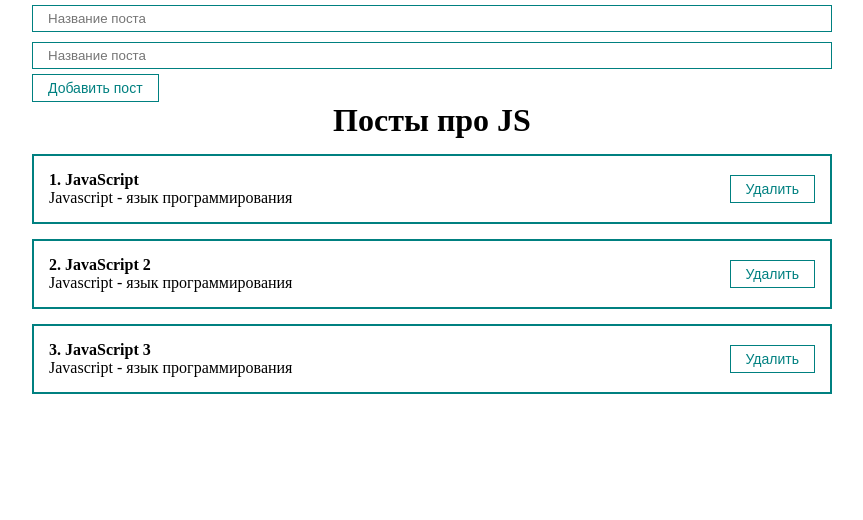
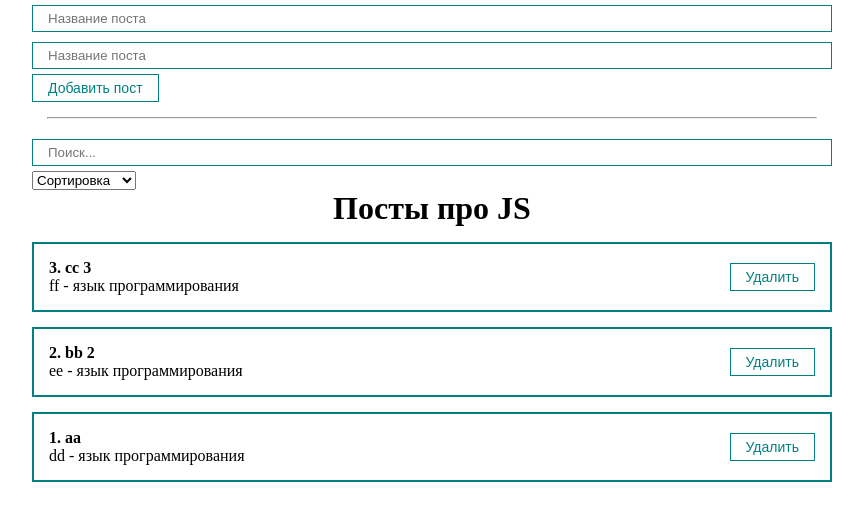
Before and after one commit to ellepheria/first-react-app, a React (Create React App) app: page / in a window 1280 px wide. Shown: the top 520 px of the page, without its empty margins (208-1071 px from the left). Built offline with nearby package versions, Linux system fonts and the light colour scheme.

Commit message:
useMemo hook

```diff
--- a/src/App.js
+++ b/src/App.js
@@ -1,16 +1,30 @@
-import React, {useRef, useState} from "react";
+import React, {useMemo, useRef, useState} from "react";
 import './styles/App.css'
 import PostList from "./components/PostList";
 import MyButton from "./components/UI/button/MyButton";
 import MyInput from "./components/UI/input/MyInput";
 import PostForm from "./components/PostForm";
+import MySelect from "./components/UI/select/MySelect";
+import PostFilter from "./components/PostFilter";
 
 function App() {
     const [posts, setPosts] = useState([
-        {id: 1, title: 'JavaScript', body: 'Javascript - язык программирования'},
-        {id: 2, title: 'JavaScript 2', body: 'Javascript - язык программирования'},
-        {id: 3, title: 'JavaScript 3', body: 'Javascript - язык программирования'}
+        {id: 3, title: 'cc 3', body: 'ff - язык программирования'},
+        {id: 2, title: 'bb 2', body: 'ee - язык программирования'},
+        {id: 1, title: 'aa', body: 'dd - язык программирования'}
     ])
+    const [filter, setFilter] = useState({sort: '', query: ''});
+
+    const sortedPosts = useMemo(() => {
+        if (filter.sort) {
+            return [...posts].sort((a, b) => a[filter.sort].localeCompare(b[filter.sort]));
+        }
+        return posts;
+    }, [filter.sort, posts]);
+
+    const sortedAndSearchedPosts = useMemo(() =>
+        sortedPosts.filter(post => post.title.toLowerCase().includes(filter.query.toLowerCase())),
+        [filter.query, sortedPosts])
 
     const createPost = (newPost) => {
         setPosts([...posts, newPost]);
@@ -23,9 +37,14 @@
     return (
         <div className="App">
             <PostForm create={createPost}/>
-            {posts.length
+            <hr style={{margin: 15}} />
+            <PostFilter
+                filter={filter}
+                setFilter={setFilter}
+            />
+            {sortedAndSearchedPosts.length
                 ? <PostList
-                    posts={posts}
+                    posts={sortedAndSearchedPosts}
                     title={"Посты про JS"}
                     remove={removePost}
                 />
--- /dev/null
+++ b/src/components/PostFilter.jsx
@@ -0,0 +1,26 @@
+import React, {useState} from 'react';
+import MyInput from "./UI/input/MyInput";
+import MySelect from "./UI/select/MySelect";
+
+const PostFilter = ({filter, setFilter}) => {
+    return (
+        <div>
+            <MyInput
+                placeholder="Поиск..."
+                value={filter.query}
+                onChange={e => setFilter({...filter, query: e.target.value})}
+            />
+            <MySelect
+                value={filter.sort}
+                defaultValue="Сортировка"
+                options={[
+                    {value: 'title', name: 'По названию'},
+                    {value: 'body', name: 'По описанию'},
+                ]}
+                onChange={selectedSort => setFilter({...filter, sort: selectedSort})}
+            />
+        </div>
+    );
+};
+
+export default PostFilter;
--- /dev/null
+++ b/src/components/UI/select/MySelect.jsx
@@ -0,0 +1,19 @@
+import React from 'react';
+
+const MySelect = ({options, defaultValue, value, onChange}) => {
+    return (
+        <select
+            value={value}
+            onChange={event => onChange(event.target.value)}
+        >
+            <option disabled value="">{defaultValue}</option>
+            {options.map(option =>
+                <option key={option.value} value={option.value}>
+                    {option.name}
+                </option>
+            )}
+        </select>
+    );
+};
+
+export default MySelect;
```
Also changed, not shown: src/components/UI/select/MySelect.mosule.css (added).
